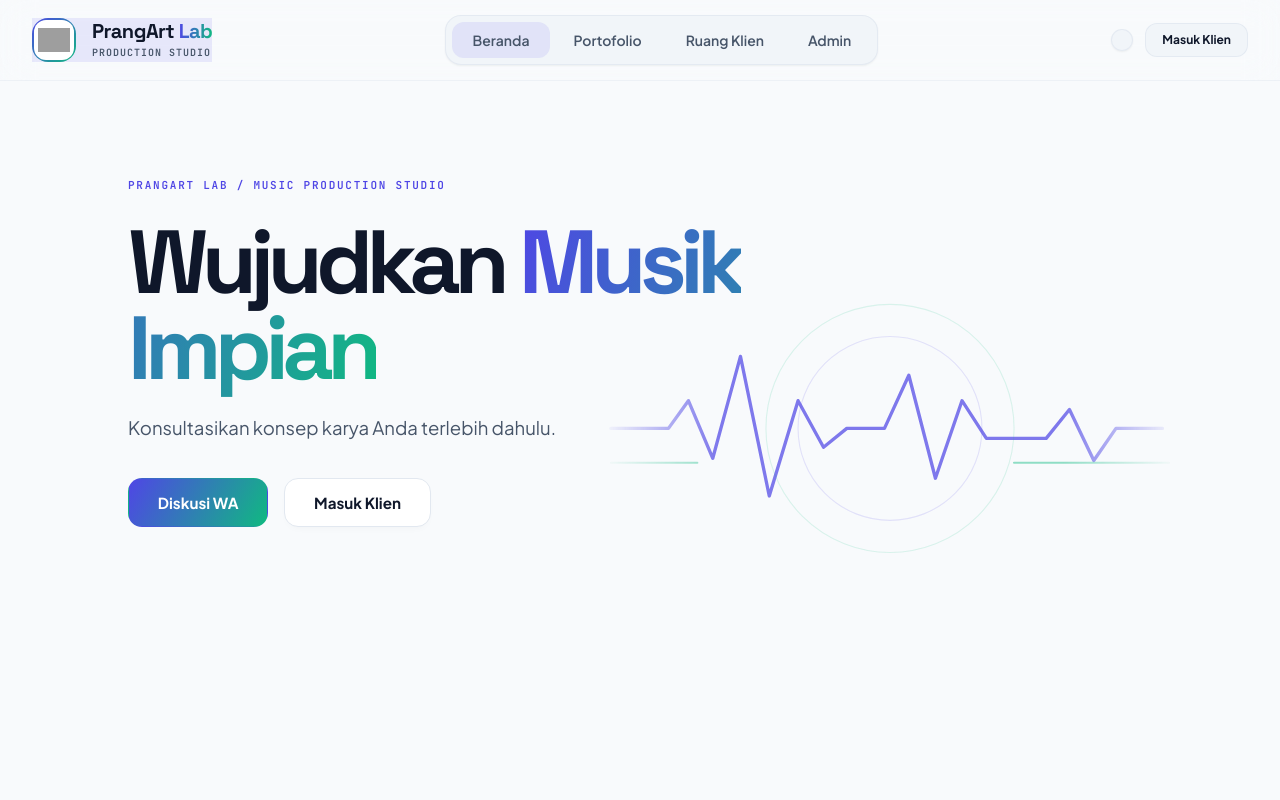
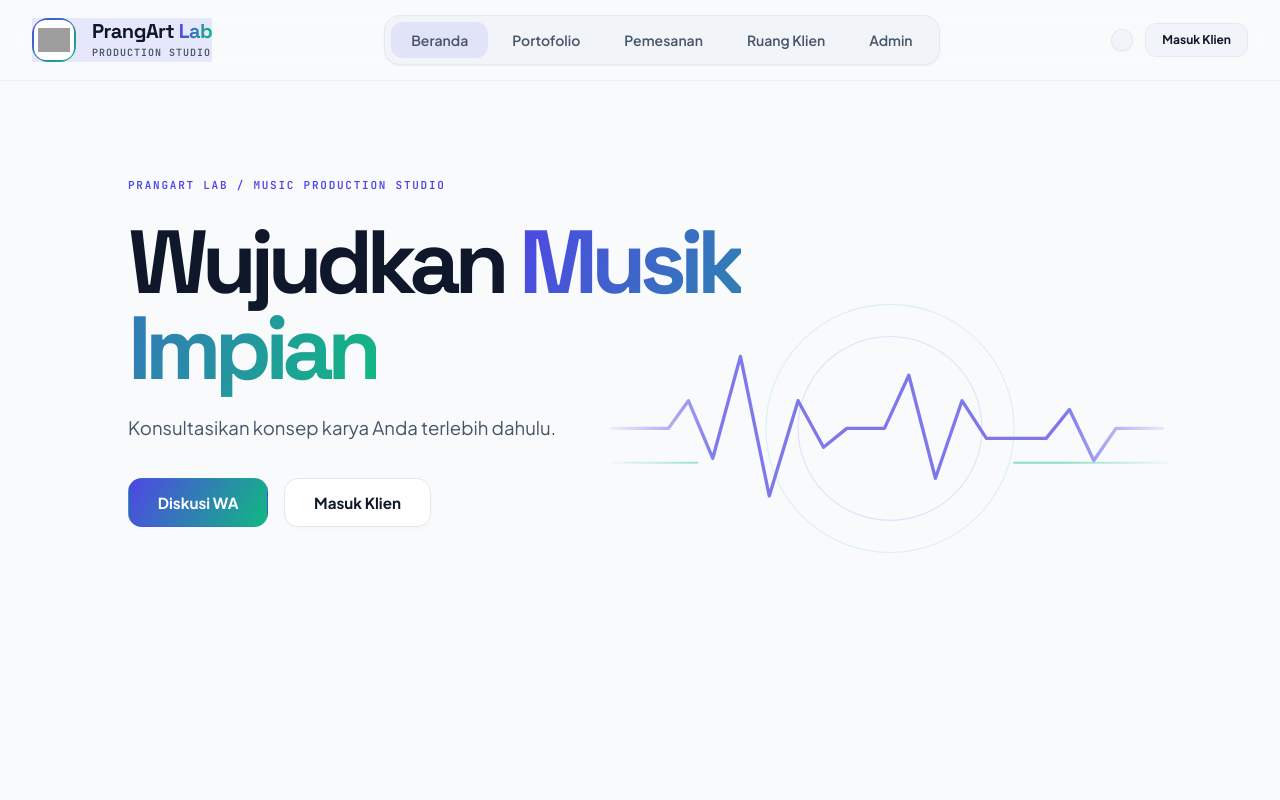
Before and after one commit to PrangArtLab/PrangArt-Lab-Web-Baru, a plain HTML site: page index.html in a window 1280 px wide. Shown: the top 800 px of the page. Drawn offline with nearby package versions, Linux system fonts and the light colour scheme; grey boxes are pictures that could not be loaded.

Commit message:
Update index.html

```diff
--- a/index.html
+++ b/index.html
@@ -45,6 +45,7 @@
       <nav class="hidden md:flex items-center gap-1 bg-panel border border-border/80 rounded-2xl p-1.5 shadow-sm">
         <button type="button" id="nav-home" onclick="navigateTo('home')" class="nav-pill px-5 py-2 rounded-xl text-sm font-semibold transition-all">Beranda</button>
         <button type="button" id="nav-portfolio" onclick="navigateTo('portfolio')" class="nav-pill px-5 py-2 rounded-xl text-sm font-semibold transition-all">Portofolio</button>
+        <button type="button" id="nav-order" onclick="navigateTo('order')" class="nav-pill px-5 py-2 rounded-xl text-sm font-semibold transition-all">Pemesanan</button>
         <button type="button" id="nav-client" onclick="navigateTo('client')" class="nav-pill px-5 py-2 rounded-xl text-sm font-semibold transition-all">Ruang Klien</button>
         <button type="button" id="nav-admin" onclick="navigateTo('admin')" class="nav-pill px-5 py-2 rounded-xl text-sm font-semibold transition-all">Admin</button>
       </nav>
```
